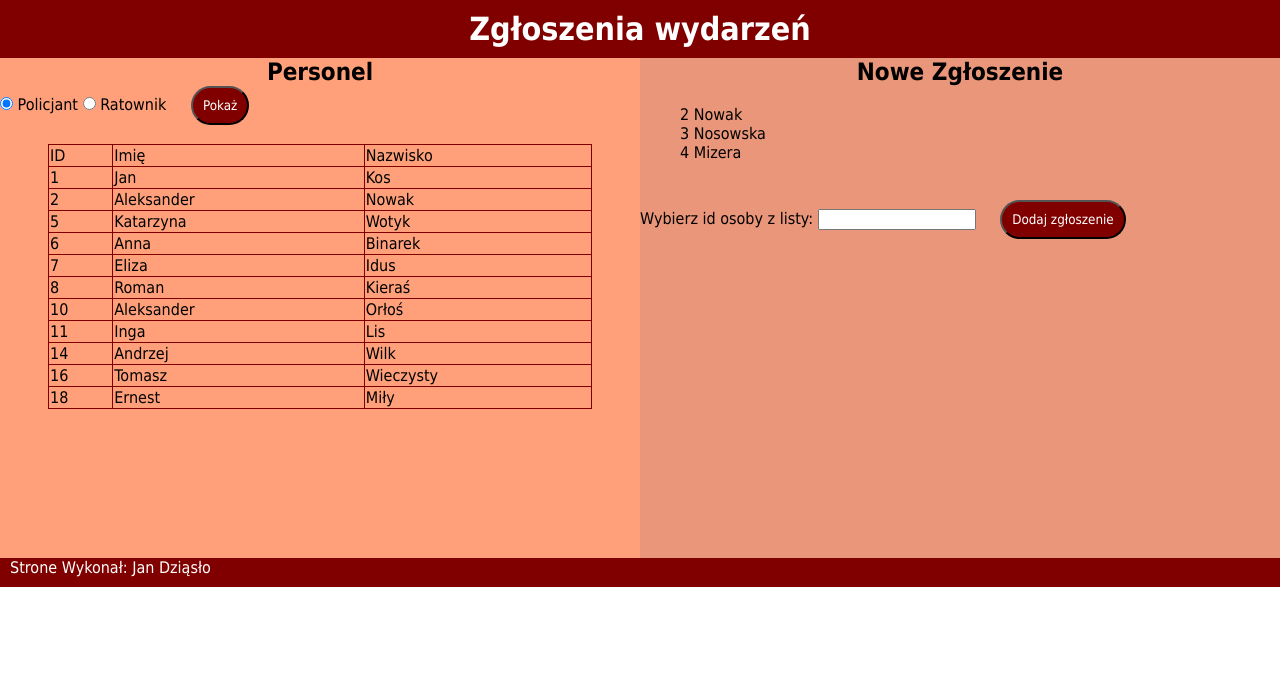
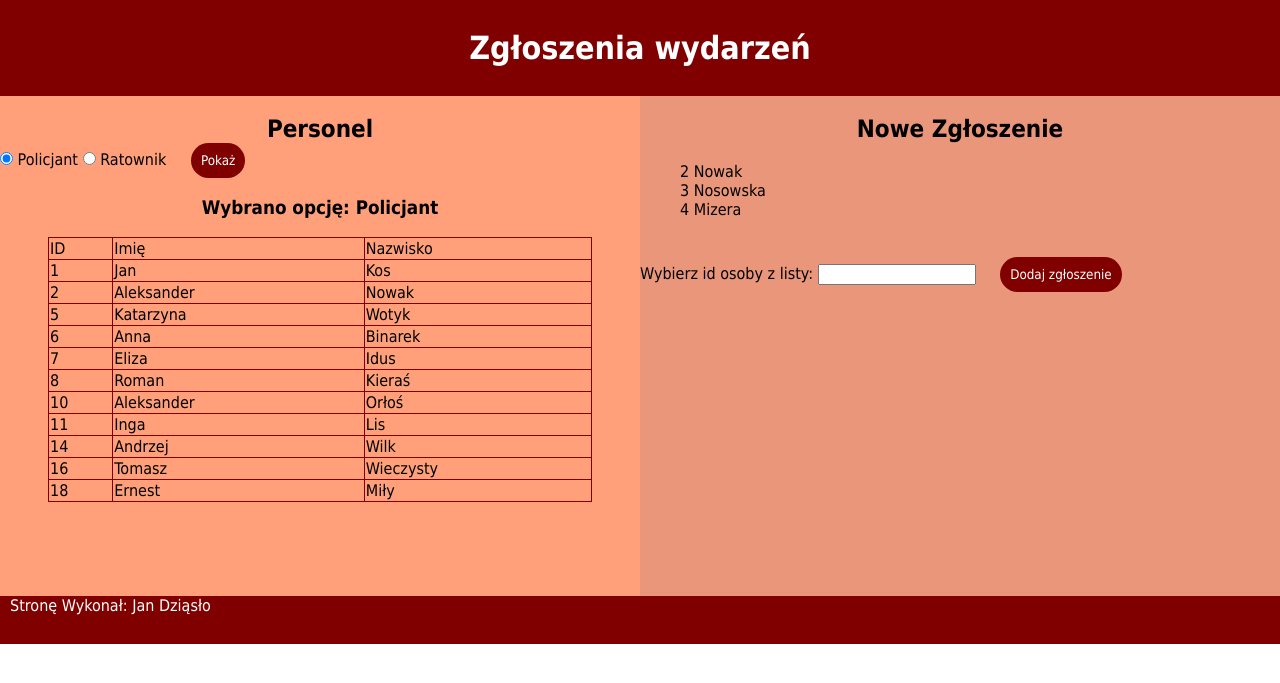
Before and after one commit to JanDziaslo/wytryszki, a PHP site: page /egzaminy/wydarzenia/index.php in a window 1280 px wide. Shown: the top 683 px of the page. Run offline with PHP 8.4, Linux system fonts and the light colour scheme; data comes from the database, SQL or seed files in the repository.

Commit message:
dobra teraz juz wszystko

```diff
--- a/egzaminy/wydarzenia/index.php
+++ b/egzaminy/wydarzenia/index.php
@@ -3,7 +3,7 @@ $serwer = "100.125.41.106:13306";
 $uzyt = "wytrychy_user";
 $haslo = "gDxajVS2BhMiqcY8xWHU34EpjRpC489T";
 $baza = "wytrychy_16_04";
-
+$personel = "policjant";
 $p = mysqli_connect($serwer, $uzyt, $haslo, $baza) or die("Problem z serwerem!");
 
 $zapytanie2 = "SELECT personel.id, personel.nazwisko FROM personel LEFT JOIN rejestr ON personel.id = rejestr.id_personel WHERE id_personel IS NULL;";
@@ -38,10 +38,13 @@ if (isset($_POST['skrypt3']))
 </head>
 <body>
 <header>
+    <br>
     <h1>Zgłoszenia wydarzeń</h1>
+    <br>
 </header>
 <main>
     <section id="lewy">
+        <br>
         <h2>Personel</h2>
         <form action="index.php" method="post" >
             <input type="radio" value="policjant" checked id="pol" name="personel" >
@@ -58,6 +61,13 @@ if (isset($_POST['skrypt3']))
                 <td>Nazwisko</td>
             </tr>
             <?php
+            if ($personel == "policjant") {
+                echo "<h3>Wybrano opcję: Policjant</h3><br>";
+            }
+            else
+            {
+                echo "<h3>Wybrano opcję: Ratownik</h3><br>";
+            }
             while ($wiersz = mysqli_fetch_array($wynik1))
                 echo "<tr>"
                     . "<td>" . $wiersz['id'] . "</td>"
@@ -69,6 +79,7 @@ if (isset($_POST['skrypt3']))
     </section>
 
     <section id="prawy">
+        <br>
         <h2>Nowe Zgłoszenie</h2><br>
         <ol>
             <?php
@@ -84,7 +95,7 @@ if (isset($_POST['skrypt3']))
         </form>
     </section>
     <footer>
-        <p>Strone Wykonał: Jan Dziąsło</p>
+        <p>Stronę Wykonał: Jan Dziąsło</p><br>
     </footer>
 </main>
 </body>
--- a/egzaminy/wydarzenia/styl.css
+++ b/egzaminy/wydarzenia/styl.css
@@ -4,7 +4,7 @@
     margin: 0;
 
 }
-h1, h2
+h1, h2, h3
 {
     text-align: center;
 }
@@ -50,4 +50,10 @@ ol
     margin-left: 20px;
     padding: 10px;
     border-radius: 20px;
+    border: none;
 }
+#przycisk:hover
+{
+    background-color: white;
+    color: maroon;
+}
```
